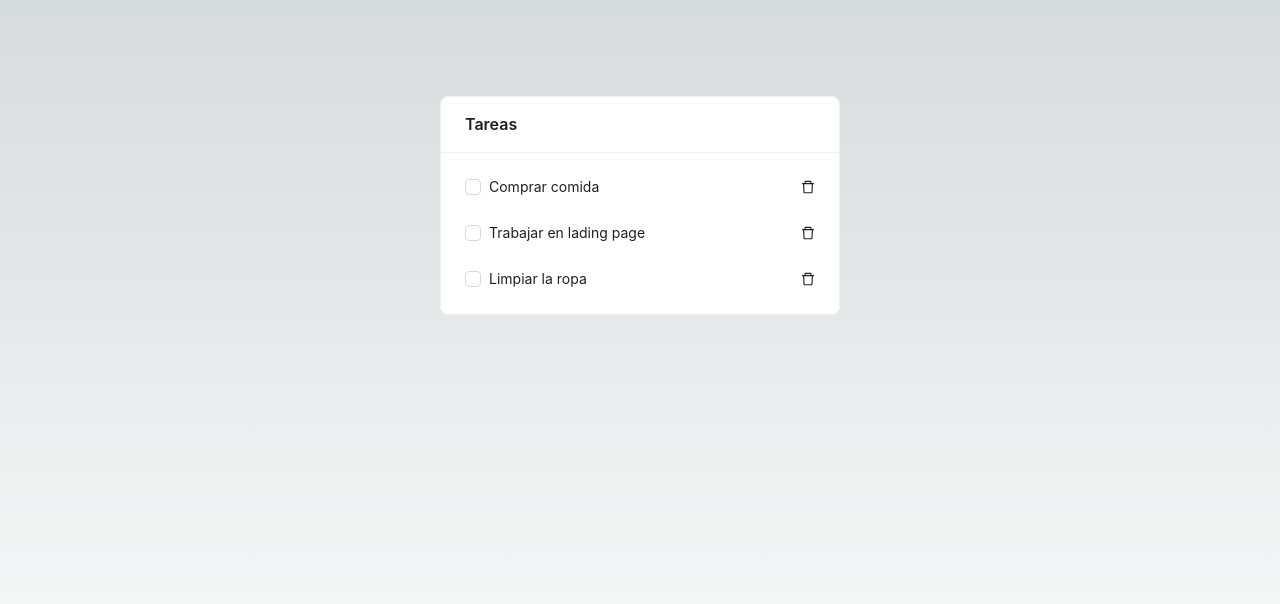
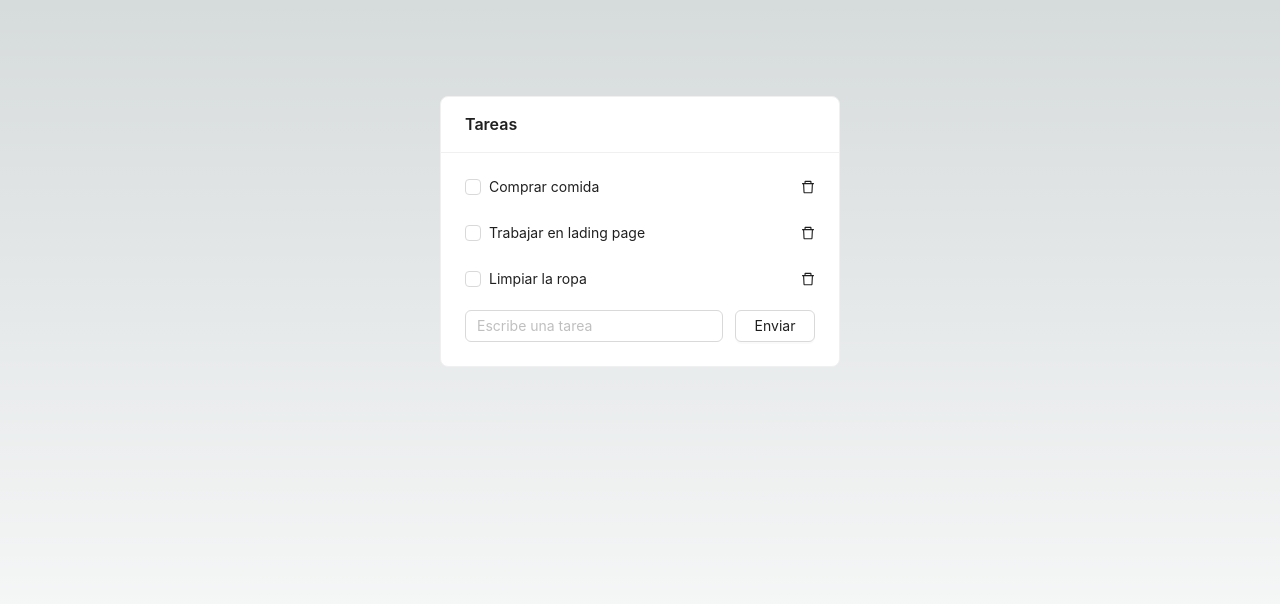
Before and after one commit to Mandy9943/task-app, a Next.js app: page / in a window 1280 px wide. Shown: the top 604 px of the page. Built offline with nearby package versions, Linux system fonts and the light colour scheme.

Commit message:
add - create new task

```diff
--- /dev/null
+++ b/src/components/TaskCard/AddTask.tsx
@@ -0,0 +1,12 @@
+import { Button, Input } from "antd";
+
+const AddTask = () => {
+  return (
+    <div className="flex gap-3">
+      <Input className="w-full flex-1" placeholder="Escribe una tarea" />
+      <Button style={{ width: 80 }}>Enviar</Button>
+    </div>
+  );
+};
+
+export default AddTask;
--- a/src/components/TaskCard/TaskCard.tsx
+++ b/src/components/TaskCard/TaskCard.tsx
@@ -2,6 +2,7 @@
 import useGetTasks from "@/hooks/useGetTasks";
 import { LocalStorageTaskRepository } from "@/services/TaskRepository/LocalStorageTaskRepository";
 import { Card, Space } from "antd";
+import AddTask from "./AddTask";
 import TaskItem from "./TaskItem";
 
 const taskRepository = new LocalStorageTaskRepository();
@@ -23,7 +24,12 @@ const TaskCard = () => {
 
   return (
     <Card title="Tareas" className="min-w-[400px]">
-      <Space direction="vertical" size="large" style={{ display: "flex" }}>
+      <Space
+        direction="vertical"
+        size="large"
+        style={{ display: "flex" }}
+        className="mb-5"
+      >
         {tasks?.map((task) => {
           return (
             <TaskItem
@@ -36,6 +42,8 @@ const TaskCard = () => {
           );
         })}
       </Space>
+
+      <AddTask />
     </Card>
   );
 };
```
